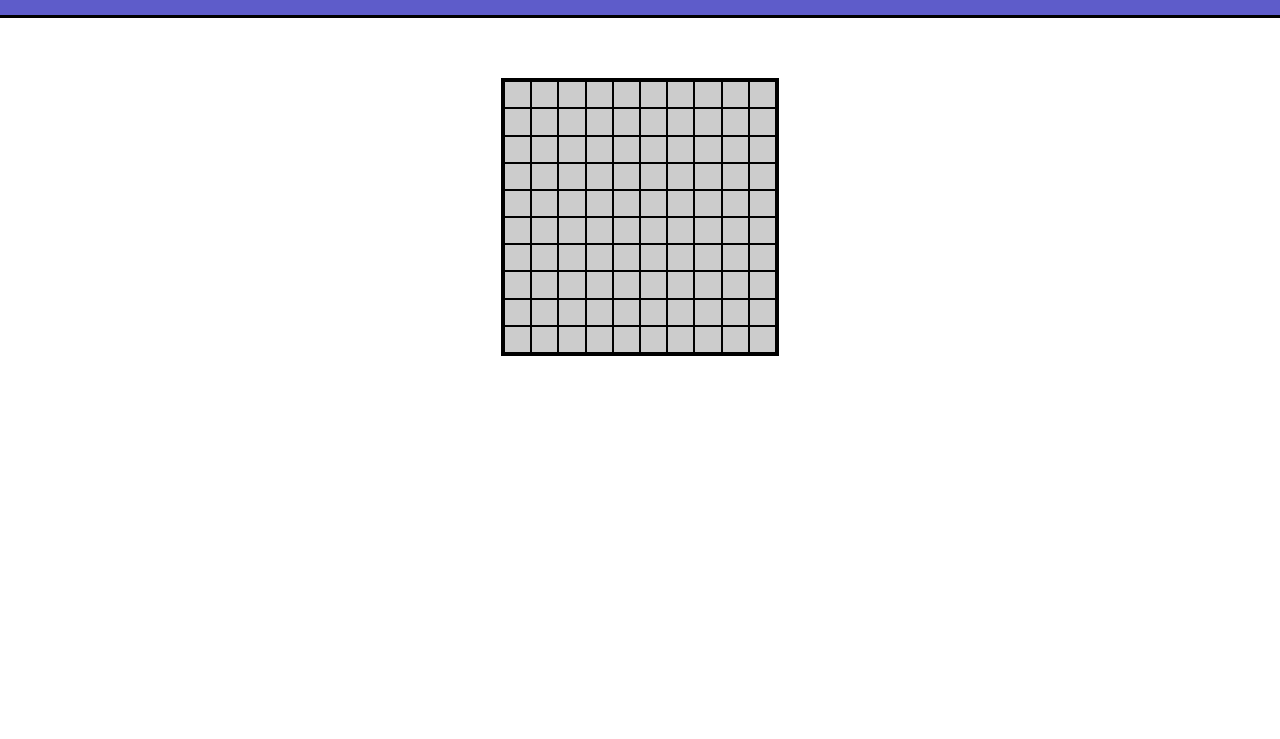
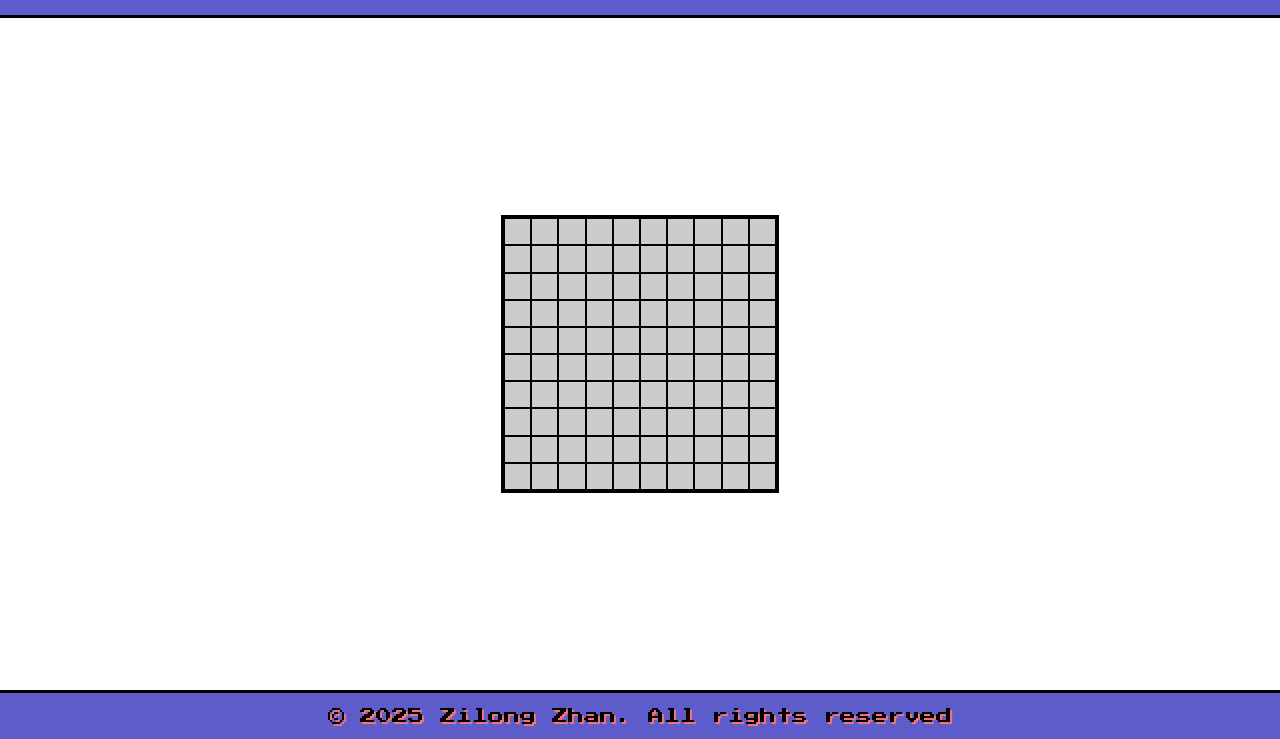
Before and after one commit to ZilongZhan/zilo-mine-sweeper, a website with bundled scripts: page public/index.html in a window 1280 px wide. Shown: the part 61-800 px from the top of the page. Built offline with nearby package versions, Linux system fonts and the light colour scheme.

Commit message:
Add footer element to HTML

```diff
--- a/public/index.html
+++ b/public/index.html
@@ -22,6 +22,9 @@
     </header>
     <main class="main-content">
     </main>
+    <footer class="main-footer">
+      © 2025 Zilong Zhan. All rights reserved
+    </footer>
   </div>
 </body>
 
--- a/public/styles/styles.css
+++ b/public/styles/styles.css
@@ -61,6 +61,13 @@ button {
   color: rgb(155, 155, 155) !important;
 }
 
+.root {
+  min-height: 100vh;
+  display: flex;
+  flex-direction: column;
+  justify-content: space-between;
+}
+
 .main-header {
   display: flex;
   justify-content: center;
@@ -103,7 +110,7 @@ button {
 }
 
 .cell {
-  border: 1px solid black;
+  border: 1px solid rgb(0, 0, 0);
   background-color: rgb(204, 204, 204);
   width: 1.7rem;
   height: 1.7rem;
@@ -134,7 +141,7 @@ button {
   top: 50%;
   transform: translate(-50%, -50%);
   padding: 15px 30px;
-  border: 3px solid black;
+  border: 3px solid rgb(0, 0, 0);
   box-shadow: 3px 3px 2px rgb(41, 41, 41);
   display: flex;
   flex-direction: column;
@@ -162,3 +169,12 @@ button {
 .modal--win {
   background-color: rgb(94, 92, 202);
 }
+
+.main-footer {
+  background-color: rgb(94, 92, 202);
+  text-align: center;
+  padding: 15px;
+  font-size: 1rem;
+  text-shadow: 2px 2px 1px rgb(255, 114, 114);
+  border-top: 3px solid rgb(0, 0, 0);
+}
```
